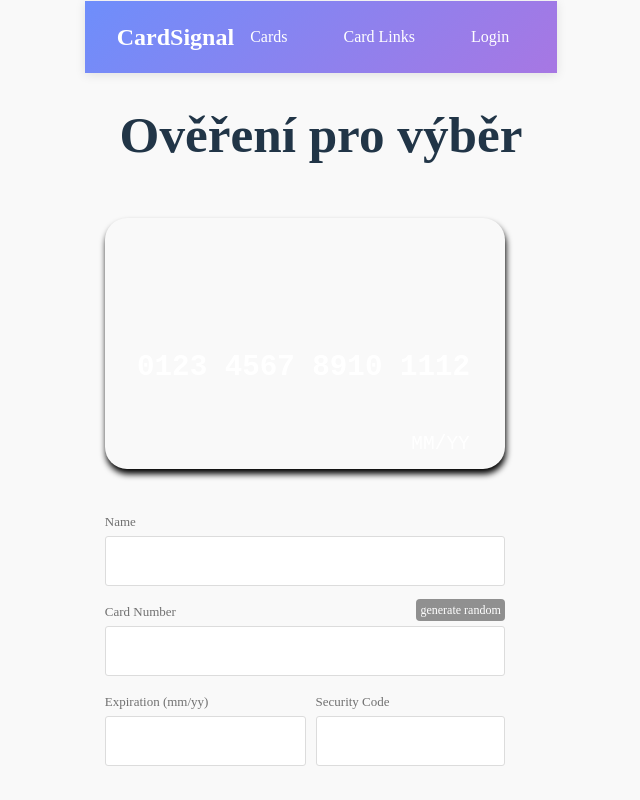
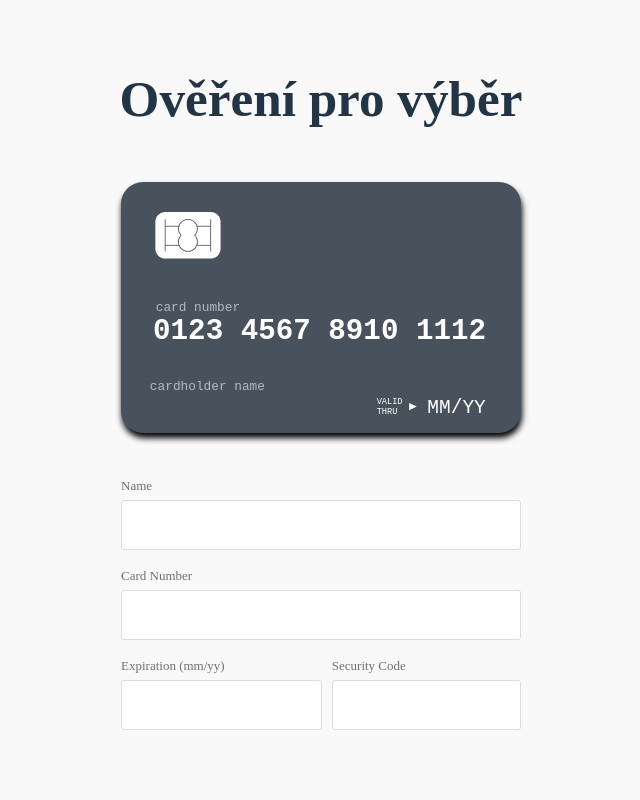
Before and after one commit to MichalKubik175/CardSignal-FrontJs, a React (Vite) app: page /test in a window 1280 px wide. Shown: the whole page, without its empty margins (319-959 px from the left). Built offline with nearby package versions, Linux system fonts and the light colour scheme; sample sign-in values are in the browser's storage.

Commit message:
Added PaymentCard page and changed Navbar appears

```diff
--- a/src/App.jsx
+++ b/src/App.jsx
@@ -16,6 +16,7 @@
         path: "/login",
         element: (
           <PublicRoute>
+            <Navbar />
             <Login />
           </PublicRoute>
         ),
@@ -24,6 +25,7 @@
         path: "/cards",
         element: (
           <PrivateRoute>
+            <Navbar />
             <Cards />
           </PrivateRoute>
         ),
@@ -32,6 +34,7 @@
         path: "/cardlinks",
         element: (
           <PrivateRoute>
+            <Navbar />
             <CardLinks />
           </PrivateRoute>
         ),
@@ -48,6 +51,7 @@
         path: "/",
         element: (
           <PrivateRoute>
+            <Navbar />
             <Cards />
           </PrivateRoute>
         ),
--- a/src/components/Layout.jsx
+++ b/src/components/Layout.jsx
@@ -4,7 +4,6 @@
 export default function Layout() {
   return (
     <div>
-      <Navbar />
       <main>
         <Outlet /> {/* This renders child routes */}
       </main>
--- a/src/pages/Protected/PaymentCard.css
+++ b/src/pages/Protected/PaymentCard.css
@@ -115,6 +115,8 @@
     -webkit-box-shadow: 1px 5px 6px 0px black;
     box-shadow: 1px 5px 6px 0px black;
     border-radius: 22px;
+    background-color: #47525d;
+    transition: fill .5s;
 }
 
 #generatecard{
@@ -123,7 +125,7 @@
     font-size: 12px;
     color: #fff;
     padding: 2px 4px;
-    background-color: #909090;
+    background-color: #bdbdbd;
     border-radius: 4px;
     cursor: pointer;
     float:right;
@@ -353,4 +355,15 @@
 .creditcard.flipped {
     -webkit-transform: rotateY(180deg);
     transform: rotateY(180deg);
+    color: #fff;
 }
+
+.creditcard.grey { background-color: #bdbdbd; }
+.creditcard.green { background-color: #66bb6a; }
+.creditcard.lime { background-color: #d4e157; }
+.creditcard.orange { background-color: #ff9800; }
+.creditcard.purple { background-color: #ab47bc; }
+.creditcard.red { background-color: #ef5350; }
+.creditcard.yellow { background-color: #ffeb3b; }
+.creditcard.lightblue { background-color: #03A9F4; }
+.creditcard.cyan { background-color: #26c6da; }
--- a/src/pages/Protected/PaymentCard.jsx
+++ b/src/pages/Protected/PaymentCard.jsx
@@ -12,6 +12,7 @@
   });
 
   const [isFlipped, setIsFlipped] = useState(false);
+  const [cardColorClass, setCardColorClass] = useState('grey');
   const cardNumberRef = useRef(null);
   const expiryRef = useRef(null);
   const securityCodeRef = useRef(null);
@@ -61,15 +62,65 @@
             regex: '^(?:6011|65\\d{0,2}|64[4-9]\\d?)\\d{0,12}',
             cardtype: 'discover'
         },
-        // ... other card type masks
+        {
+            mask: '0000 000000 0000',
+            regex: '^3(?:0([0-5]|9)|[689]\\d?)\\d{0,11}',
+            cardtype: 'diners'
+        },
+        {
+            mask: '0000 0000 0000 0000',
+            regex: '^(5[1-5]\\d{0,2}|22[2-9]\\d{0,1}|2[3-7]\\d{0,2})\\d{0,12}',
+            cardtype: 'mastercard'
+        },
+        // {
+        //     mask: '0000-0000-0000-0000',
+        //     regex: '^(5019|4175|4571)\\d{0,12}',
+        //     cardtype: 'dankort'
+        // },
+        // {
+        //     mask: '0000-0000-0000-0000',
+        //     regex: '^63[7-9]\\d{0,13}',
+        //     cardtype: 'instapayment'
+        // },
+        {
+            mask: '0000 000000 00000',
+            regex: '^(?:2131|1800)\\d{0,11}',
+            cardtype: 'jcb15'
+        },
+        {
+            mask: '0000 0000 0000 0000',
+            regex: '^(?:35\\d{0,2})\\d{0,12}',
+            cardtype: 'jcb'
+        },
+        {
+            mask: '0000 0000 0000 0000',
+            regex: '^(?:5[0678]\\d{0,2}|6304|67\\d{0,2})\\d{0,12}',
+            cardtype: 'maestro'
+        },
+        // {
+        //     mask: '0000-0000-0000-0000',
+        //     regex: '^220[0-4]\\d{0,12}',
+        //     cardtype: 'mir'
+        // },
+        {
+            mask: '0000 0000 0000 0000',
+            regex: '^4\\d{0,15}',
+            cardtype: 'visa'
+        },
+        {
+            mask: '0000 0000 0000 0000',
+            regex: '^62\\d{0,14}',
+            cardtype: 'unionpay'
+        },
         {
             mask: '0000 0000 0000 0000',
             cardtype: 'Unknown'
         }
     ],
     dispatch: function (appended, dynamicMasked) {
-        const number = (dynamicMasked.value + appended).replace(/\D/g, '');
-        for (let i = 0; i < dynamicMasked.compiledMasks.length; i++) {
+        var number = (dynamicMasked.value + appended).replace(/\D/g, '');
+
+        for (var i = 0; i < dynamicMasked.compiledMasks.length; i++) {
             let re = new RegExp(dynamicMasked.compiledMasks[i].regex);
             if (number.match(re) != null) {
                 return dynamicMasked.compiledMasks[i];
@@ -82,25 +133,16 @@
     const expiryMask = IMask(expiryRef.current, {
       mask: 'MM{/}YY',
       blocks: {
-
       MM: {
-
       mask: IMask.MaskedRange,
-
       from: 1,
-
       to: 12
-
       },
 
       YY: {
-
       mask: IMask.MaskedRange,
-
       from: 0,
-
       to: 99
-
       }
 
 }
@@ -108,7 +150,7 @@
 
     // Initialize IMask for security code
     const securityCodeMask = IMask(securityCodeRef.current, {
-      mask: '0000'
+      mask: '000'
     });
 
     // Handle card type changes
@@ -202,7 +244,8 @@
       <div className="container">
         <div className={`creditcard ${isFlipped ? 'flipped' : ''}`} onClick={toggleFlip}>
           <div className="front">
-            <div id="ccsingle" ref={ccSingleRef}></div>
+            <div id="ccsingle" ref={ccSingleRef}>
+            </div>
             <svg version="1.1" id="cardfront" xmlns="http://www.w3.org/2000/svg" xmlnsXlink="http://www.w3.org/1999/xlink"
                 x="0px" y="0px" viewBox="0 0 750 471" style={{enableBackground: 'new 0 0 750 471'}} xmlSpace="preserve">
               {/* Front SVG content */}
@@ -212,17 +255,66 @@
               <text transform="matrix(1 0 0 1 54.1064 428.1723)" id="svgname" className="st2 st5 st6">
                 {cardData.name.toUpperCase()}
               </text>
+              <text transform="matrix(1 0 0 1 65.1054 241.5)" class="st7 st5 st8">card number</text>
+              <text transform="matrix(1 0 0 1 54.1074 389.8793)" class="st7 st5 st8">cardholder name</text>
               <text transform="matrix(1 0 0 1 574.4219 433.8095)" id="svgexpire" className="st2 st5 st9">
                 {cardData.expiry || 'MM/YY'}
               </text>
+              <text transform="matrix(1 0 0 1 479.3848 417.0097)" class="st2 st10 st11">VALID</text>
+              <text transform="matrix(1 0 0 1 479.3848 435.6762)" class="st2 st10 st11">THRU</text>
+              <g id="cchip">
+                            <g>
+                                <path class="st2" d="M168.1,143.6H82.9c-10.2,0-18.5-8.3-18.5-18.5V74.9c0-10.2,8.3-18.5,18.5-18.5h85.3
+                        c10.2,0,18.5,8.3,18.5,18.5v50.2C186.6,135.3,178.3,143.6,168.1,143.6z"></path>
+                            </g>
+                            <g>
+                                <g>
+                                    <rect x="82" y="70" class="st12" width="1.5" height="60"></rect>
+                                </g>
+                                <g>
+                                    <rect x="167.4" y="70" class="st12" width="1.5" height="60"></rect>
+                                </g>
+                                <g>
+                                    <path class="st12" d="M125.5,130.8c-10.2,0-18.5-8.3-18.5-18.5c0-4.6,1.7-8.9,4.7-12.3c-3-3.4-4.7-7.7-4.7-12.3
+                            c0-10.2,8.3-18.5,18.5-18.5s18.5,8.3,18.5,18.5c0,4.6-1.7,8.9-4.7,12.3c3,3.4,4.7,7.7,4.7,12.3
+                            C143.9,122.5,135.7,130.8,125.5,130.8z M125.5,70.8c-9.3,0-16.9,7.6-16.9,16.9c0,4.4,1.7,8.6,4.8,11.8l0.5,0.5l-0.5,0.5
+                            c-3.1,3.2-4.8,7.4-4.8,11.8c0,9.3,7.6,16.9,16.9,16.9s16.9-7.6,16.9-16.9c0-4.4-1.7-8.6-4.8-11.8l-0.5-0.5l0.5-0.5
+                            c3.1-3.2,4.8-7.4,4.8-11.8C142.4,78.4,134.8,70.8,125.5,70.8z"></path>
+                                </g>
+                                <g>
+                                    <rect x="82.8" y="82.1" class="st12" width="25.8" height="1.5"></rect>
+                                </g>
+                                <g>
+                                    <rect x="82.8" y="117.9" class="st12" width="26.1" height="1.5"></rect>
+                                </g>
+                                <g>
+                                    <rect x="142.4" y="82.1" class="st12" width="25.8" height="1.5"></rect>
+                                </g>
+                                <g>
+                                    <rect x="142" y="117.9" class="st12" width="26.2" height="1.5"></rect>
+                                </g>
+                            </g>
+                        </g>
+              <polygon class="st2" points="554.5,421 540.4,414.2 540.4,427.9 		"></polygon>
               {/* Rest of the front SVG */}
             </svg>
+
           </div>
 
           <div className="back">
             <svg version="1.1" id="cardback" xmlns="http://www.w3.org/2000/svg" xmlnsXlink="http://www.w3.org/1999/xlink"
                 x="0px" y="0px" viewBox="0 0 750 471" style={{enableBackground: 'new 0 0 750 471'}} xmlSpace="preserve">
               {/* Back SVG content */}
+              <g>
+                            <path class="st3" d="M701.1,249.1H48.9c-3.3,0-6-2.7-6-6v-52.5c0-3.3,2.7-6,6-6h652.1c3.3,0,6,2.7,6,6v52.5
+                    C707.1,246.4,704.4,249.1,701.1,249.1z"></path>
+                            <rect x="42.9" y="198.6" class="st4" width="664.1" height="10.5"></rect>
+                            <rect x="42.9" y="224.5" class="st4" width="664.1" height="10.5"></rect>
+                            <path class="st5" d="M701.1,184.6H618h-8h-10v64.5h10h8h83.1c3.3,0,6-2.7,6-6v-52.5C707.1,187.3,704.4,184.6,701.1,184.6z"></path>
+                        </g>
+                        <rect x="58.1" y="378.6" class="st11" width="375.5" height="13.5"></rect>
+                        <rect x="58.1" y="405.6" class="st11" width="421.7" height="13.5"></rect>
+                        <text transform="matrix(1 0 0 1 518.083 280.0879)" class="st9 st6 st10">security code</text>
               <text transform="matrix(1 0 0 1 621.999 227.2734)" id="svgsecurity" className="st6 st7">
                 {cardData.securityCode || '•••'}
               </text>
@@ -250,7 +342,6 @@
 
         <div className="field-container">
           <label htmlFor="cardnumber">Card Number</label>
-          <span id="generatecard" onClick={generateRandomCard}>generate random</span>
           <input
             id="cardnumber"
             type="text"
```
Lines whose indentation alone changed are shown as unchanged.
